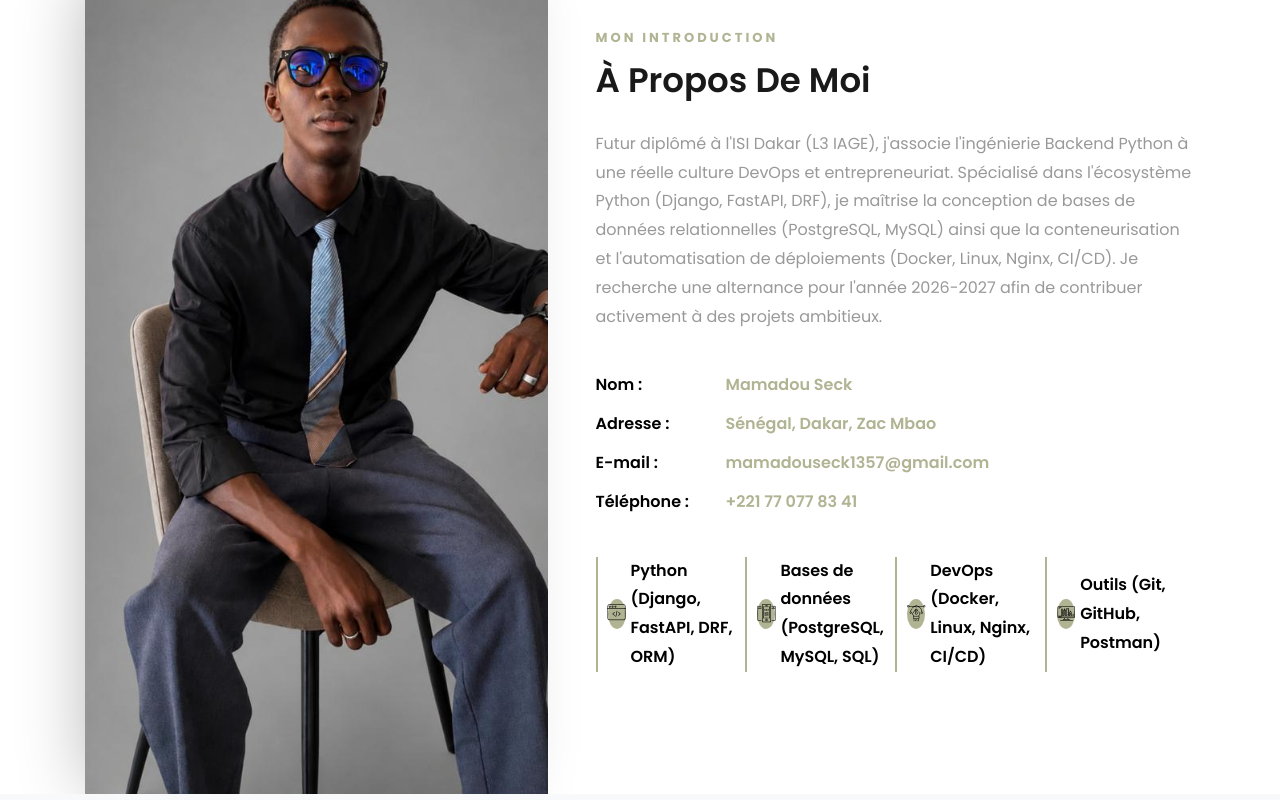
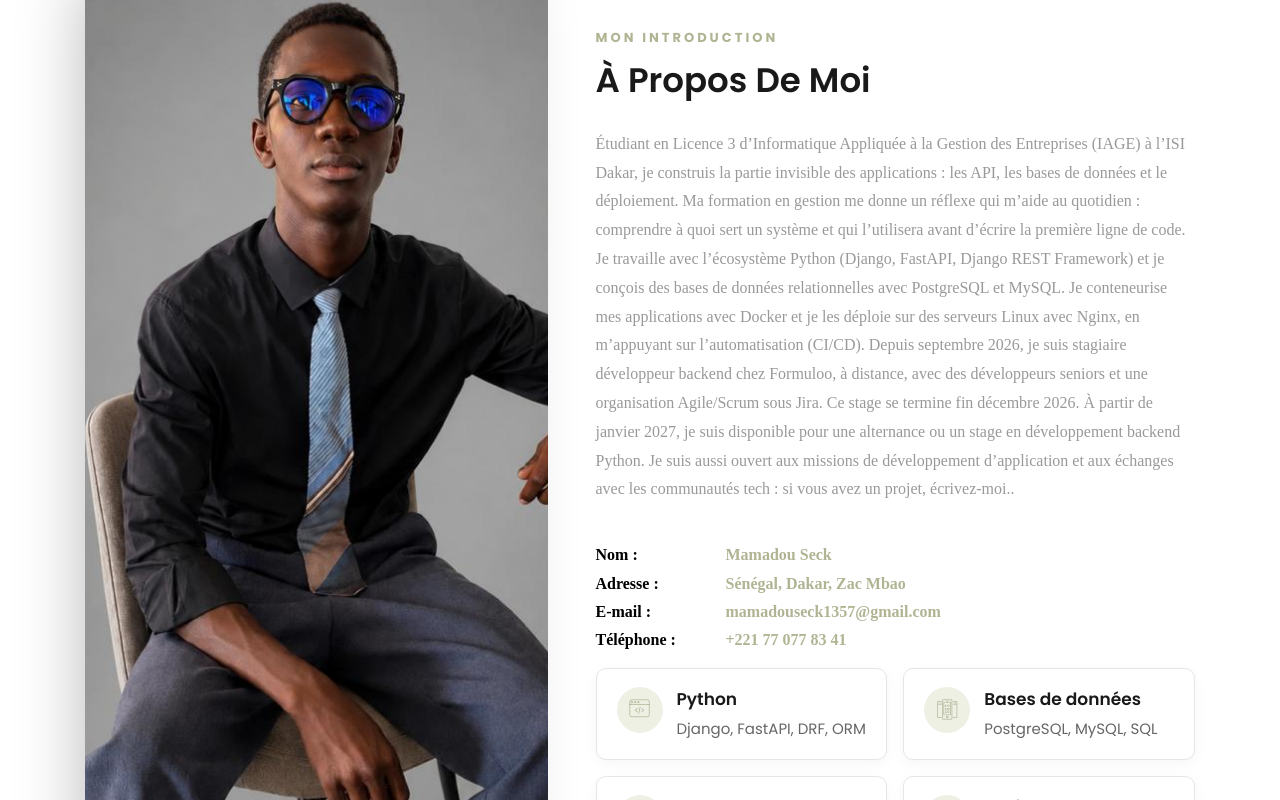
Before and after one commit to Webbymamadou/mon_portofolio, a React (Vite) app: page / in a window 1280 px wide. Shown: the part 1100-1900 px from the top of the page. Built offline with nearby package versions, Linux system fonts and the light colour scheme.

Commit message:
mise a jour des inforùations

```diff
--- a/src/components/About.jsx
+++ b/src/components/About.jsx
@@ -46,42 +46,60 @@ export default function About() {
                 <div className="col-md-12 heading-section">
                   <span className="subheading">Mon introduction</span>
                   <h2 className="mb-4" style={{ fontSize: '34px', textTransform: 'capitalize' }}>À propos de moi</h2>
-                   <p>Futur diplômé à l'ISI Dakar (L3 IAGE), j'associe l'ingénierie Backend Python à une réelle culture DevOps et entrepreneuriat. Spécialisé dans l'écosystème Python (Django, FastAPI, DRF), je maîtrise la conception de bases de données relationnelles (PostgreSQL, MySQL) ainsi que la conteneurisation et l'automatisation de déploiements (Docker, Linux, Nginx, CI/CD). Je recherche une alternance pour l'année 2026-2027 afin de contribuer activement à des projets ambitieux.</p>
-                  <ul className="about-info mt-4 px-md-0 px-2">
-                    <li className="d-flex"><span>Nom :</span> <span>Mamadou Seck</span></li>
-                    <li className="d-flex"><span>Adresse :</span> <span>Sénégal, Dakar, Zac Mbao</span></li>
-                    <li className="d-flex"><span>E-mail :</span> <span>mamadouseck1357@gmail.com</span></li>
-                    <li className="d-flex"><span>Téléphone :</span> <span>+221 77 077 83 41</span></li>
+                  <p style={{ fontFamily: '"Times New Roman", Times, serif' }}>Étudiant en Licence 3 d’Informatique Appliquée à la Gestion des Entreprises (IAGE) à l’ISI Dakar, je construis la partie invisible des applications : les API, les bases de données et le déploiement. Ma formation en gestion me donne un réflexe qui m’aide au quotidien : comprendre à quoi sert un système et qui l’utilisera avant d’écrire la première ligne de code.
+                    Je travaille avec l’écosystème Python (Django, FastAPI, Django REST Framework) et je conçois des bases de données relationnelles avec PostgreSQL et MySQL. Je conteneurise mes applications avec Docker et je les déploie sur des serveurs Linux avec Nginx, en m’appuyant sur l’automatisation (CI/CD).
+                    Depuis septembre 2026, je suis stagiaire développeur backend chez Formuloo, à distance, avec des développeurs seniors et une organisation Agile/Scrum sous Jira. Ce stage se termine fin décembre 2026.
+                    À partir de janvier 2027, je suis disponible pour une alternance ou un stage en développement backend Python. Je suis aussi ouvert aux missions de développement d’application et aux échanges avec les communautés tech : si vous avez un projet, écrivez-moi..</p>
+                  <ul className="about-info mt-4 px-md-0 px-2" style={{ fontFamily: '"Times New Roman", Times, serif' }}>
+                    <li className="d-flex" style={{ marginBottom: '6px', lineHeight: '1.4' }}><span>Nom :</span> <span>Mamadou Seck</span></li>
+                    <li className="d-flex" style={{ marginBottom: '6px', lineHeight: '1.4' }}><span>Adresse :</span> <span>Sénégal, Dakar, Zac Mbao</span></li>
+                    <li className="d-flex" style={{ marginBottom: '6px', lineHeight: '1.4' }}><span>E-mail :</span> <span>mamadouseck1357@gmail.com</span></li>
+                    <li className="d-flex" style={{ marginBottom: '6px', lineHeight: '1.4' }}><span>Téléphone :</span> <span>+221 77 077 83 41</span></li>
                   </ul>
                 </div>
 
-                {/* Badges d'intérêts */}
+                {/* Compétences en cartes */}
                 <div className="col-md-12">
-                  <div className="my-interest d-lg-flex w-100">
-                    <div className="interest-wrap d-flex align-items-center">
-                      <div className="icon d-flex align-items-center justify-content-center">
-                        <span className="flaticon-web-programming"></span>
+                  <div style={{ display: 'grid', gridTemplateColumns: 'repeat(auto-fit, minmax(250px, 1fr))', gap: '16px', marginTop: '10px' }}>
+                    {[
+                      { icon: 'flaticon-web-programming', title: 'Python', items: 'Django, FastAPI, DRF, ORM' },
+                      { icon: 'flaticon-app-development', title: 'Bases de données', items: 'PostgreSQL, MySQL, SQL' },
+                      { icon: 'flaticon-vector', title: 'DevOps', items: 'Docker, Linux, Nginx, CI/CD' },
+                      { icon: 'flaticon-computer', title: 'Outils', items: 'Git, GitHub, Postman' },
+                    ].map((skill) => (
+                      <div
+                        key={skill.title}
+                        style={{
+                          display: 'flex',
+                          alignItems: 'flex-start',
+                          gap: '14px',
+                          padding: '18px 20px',
+                          border: '1px solid #e6e6e6',
+                          borderRadius: '10px',
+                          background: '#fff',
+                          boxShadow: '0 4px 14px rgba(0,0,0,0.04)',
+                        }}
+                      >
+                        <div
+                          style={{
+                            width: '46px',
+                            height: '46px',
+                            flexShrink: 0,
+                            borderRadius: '50%',
+                            background: '#eef0e4',
+                            display: 'flex',
+                            alignItems: 'center',
+                            justifyContent: 'center',
+                          }}
+                        >
+                          <span className={skill.icon} style={{ fontSize: '20px', color: '#a9ae8e' }}></span>
+                        </div>
+                        <div>
+                          <h4 style={{ fontSize: '17px', fontWeight: 600, margin: '0 0 6px' }}>{skill.title}</h4>
+                          <p style={{ margin: 0, fontSize: '15px', lineHeight: '1.5', color: '#666' }}>{skill.items}</p>
+                        </div>
                       </div>
-                      <div className="text">Python (Django, FastAPI, DRF, ORM)</div>
-                    </div>
-                    <div className="interest-wrap d-flex align-items-center">
-                      <div className="icon d-flex align-items-center justify-content-center">
-                        <span className="flaticon-app-development"></span>
-                      </div>
-                      <div className="text">Bases de données (PostgreSQL, MySQL, SQL)</div>
-                    </div>
-                    <div className="interest-wrap d-flex align-items-center">
-                      <div className="icon d-flex align-items-center justify-content-center">
-                        <span className="flaticon-vector"></span>
-                      </div>
-                      <div className="text">DevOps (Docker, Linux, Nginx, CI/CD)</div>
-                    </div>
-                    <div className="interest-wrap d-flex align-items-center">
-                      <div className="icon d-flex align-items-center justify-content-center">
-                        <span className="flaticon-computer"></span>
-                      </div>
-                      <div className="text">Outils (Git, GitHub, Postman)</div>
-                    </div>
+                    ))}
                   </div>
                 </div>
               </div>
```
